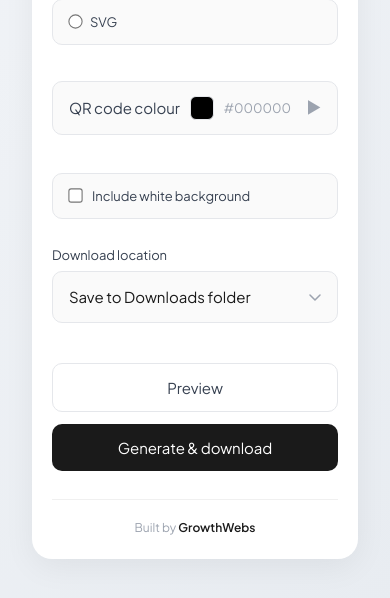
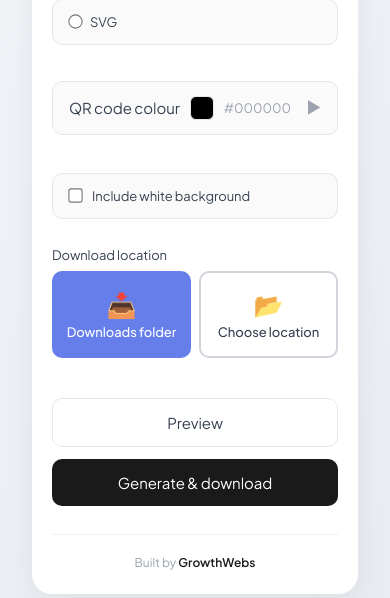
Before and after one commit to growthwebs/qr-gen, a Flask app: page / in a window 390 px wide. Shown: the part 763-1361 px from the top of the page. Run offline with Flask 2, Linux system fonts and the light colour scheme.

Commit message:
Redesign download location for mobile: Replace dropdown with touch-optimized toggle buttons
- Replace dropdown with large, touch-friendly toggle buttons
- Add emoji icons (📥 Downloads folder, 📂 Choose location) for visual clarity
- Implement active/inactive states with color transitions
- Add touch feedback animations (scale on tap) for mobile devices
- Optimize button sizing for mobile (80px min-height) and tablet (85px)
- Add -webkit-tap-highlight-color for better iOS experience
- Improve accessibility with larger touch targets (48px+ minimum)
- Maintain desktop functionality while enhancing mobile UX
- Add smooth transitions and visual feedback for all interactions

```diff
--- a/templates/index.html
+++ b/templates/index.html
@@ -843,6 +843,17 @@
                 font-size: 0.875rem;
             }
 
+            /* Tablet-optimized download location buttons */
+            .download-option-btn {
+                padding: 14px 16px !important;
+                min-height: 85px;
+                -webkit-tap-highlight-color: rgba(102, 126, 234, 0.1);
+            }
+
+            .download-option-btn span:first-child {
+                font-size: 1.4rem !important;
+            }
+
             .size-inputs {
                 gap: 16px;
             }
@@ -895,6 +906,18 @@
 
             .form-group label {
                 font-size: 0.8125rem;
+            }
+
+            /* Mobile-optimized download location buttons */
+            .download-option-btn {
+                padding: 16px 12px !important;
+                font-size: 0.8125rem !important;
+                min-height: 80px;
+                -webkit-tap-highlight-color: rgba(102, 126, 234, 0.1);
+            }
+
+            .download-option-btn span:first-child {
+                font-size: 1.5rem !important;
             }
 
             .size-inputs, .format-options, .buttons {
@@ -1228,11 +1251,18 @@
             </div>
 
             <div class="form-group">
-                <label for="download_location">Download location</label>
-                <select id="download_location" name="download_location">
-                    <option value="browser">Save to Downloads folder</option>
-                    <option value="server">Save as...</option>
-                </select>
+                <label>Download location</label>
+                <div class="download-location-toggle" style="display: flex; gap: 8px; margin-top: 8px;">
+                    <button type="button" class="download-option-btn active" data-value="browser" style="flex: 1; padding: 12px 16px; border: 2px solid #667eea; background: #667eea; color: white; border-radius: 10px; font-size: 0.875rem; font-weight: 500; cursor: pointer; transition: all 0.2s; display: flex; flex-direction: column; align-items: center; gap: 4px;">
+                        <span style="font-size: 1.25rem;">📥</span>
+                        <span>Downloads folder</span>
+                    </button>
+                    <button type="button" class="download-option-btn" data-value="server" style="flex: 1; padding: 12px 16px; border: 2px solid #d1d5db; background: white; color: #374151; border-radius: 10px; font-size: 0.875rem; font-weight: 500; cursor: pointer; transition: all 0.2s; display: flex; flex-direction: column; align-items: center; gap: 4px;">
+                        <span style="font-size: 1.25rem;">📂</span>
+                        <span>Choose location</span>
+                    </button>
+                </div>
+                <input type="hidden" id="download_location" name="download_location" value="browser">
             </div>
 
             <div class="form-group" id="server_path_group" style="display: none;">
@@ -1705,26 +1735,51 @@
             }
         }
 
-        // Show/hide server path input based on download location selection
-        document.getElementById('download_location').addEventListener('change', function() {
+        // Handle download location toggle buttons
+        const downloadOptionBtns = document.querySelectorAll('.download-option-btn');
+        const downloadLocationInput = document.getElementById('download_location');
             const serverPathGroup = document.getElementById('server_path_group');
-            if (this.value === 'server') {
+        const generateBtn = document.getElementById('generateBtn');
+
+        downloadOptionBtns.forEach(btn => {
+            btn.addEventListener('click', function() {
+                const value = this.dataset.value;
+
+                // Update active state
+                downloadOptionBtns.forEach(b => {
+                    b.classList.remove('active');
+                    if (b === this) {
+                        b.style.background = '#667eea';
+                        b.style.borderColor = '#667eea';
+                        b.style.color = 'white';
+            } else {
+                        b.style.background = 'white';
+                        b.style.borderColor = '#d1d5db';
+                        b.style.color = '#374151';
+                    }
+                });
+                this.classList.add('active');
+
+                // Update hidden input value
+                downloadLocationInput.value = value;
+
+                // Show/hide server path input
+                if (value === 'server') {
                     serverPathGroup.style.display = 'block';
+                    generateBtn.textContent = 'Generate & save as...';
             } else {
                     serverPathGroup.style.display = 'none';
-            }
-        });
-
-
-
-        // Update button text based on download location
-        document.getElementById('download_location').addEventListener('change', function() {
-            const generateBtn = document.getElementById('generateBtn');
-            if (this.value === 'server') {
-                generateBtn.textContent = 'Generate & save as...';
-            } else {
                     generateBtn.textContent = 'Generate & download';
                 }
+            });
+
+            // Add touch feedback for mobile
+            btn.addEventListener('touchstart', function() {
+                this.style.transform = 'scale(0.98)';
+            });
+            btn.addEventListener('touchend', function() {
+                this.style.transform = 'scale(1)';
+            });
         });
 
         // Update size field when form is submitted
```
Lines whose indentation alone changed are shown as unchanged.
